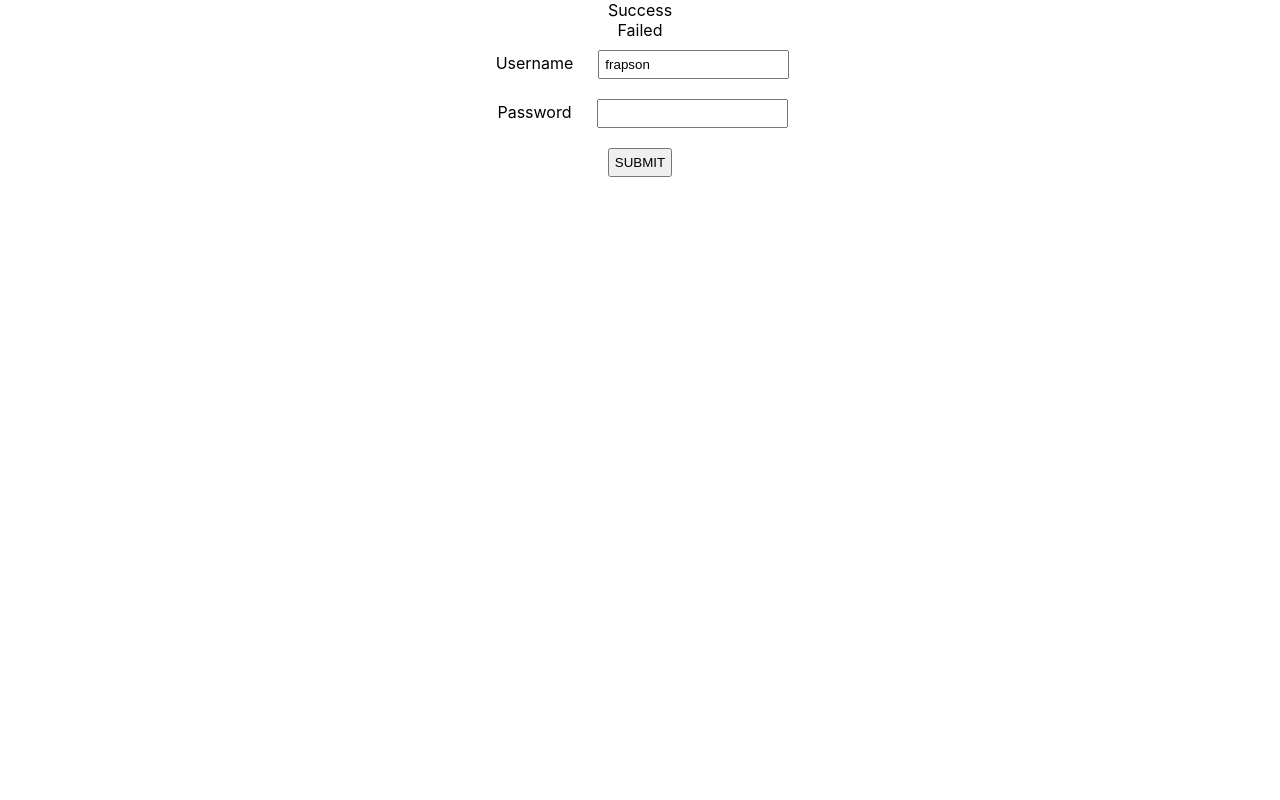
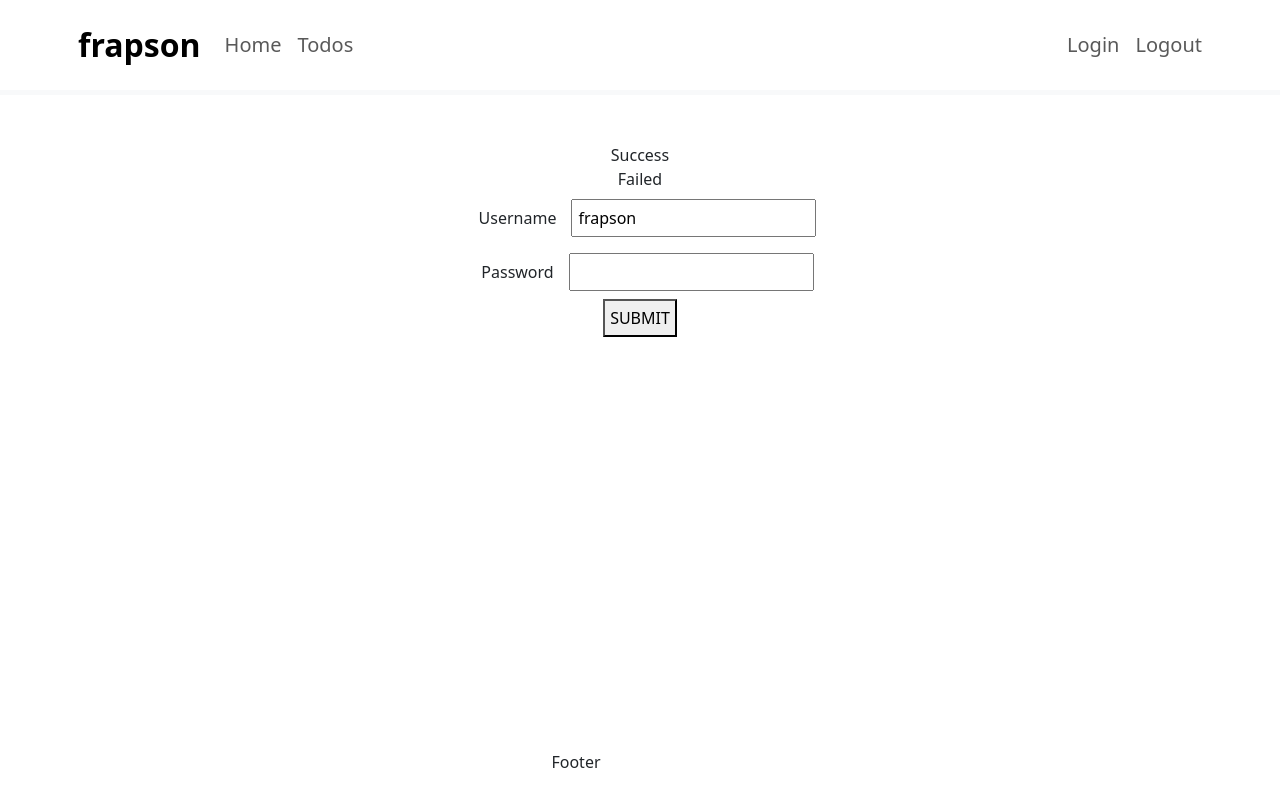
Before and after one commit to frapson/todo-app-react, a React (Create React App) app: page / in a window 1280 px wide. Built offline with nearby package versions, Linux system fonts and the light colour scheme.

Commit message:
Add bootstrap and better UI

```diff
--- a/package.json
+++ b/package.json
@@ -6,6 +6,7 @@
     "@testing-library/jest-dom": "^5.17.0",
     "@testing-library/react": "^13.4.0",
     "@testing-library/user-event": "^13.5.0",
+    "bootstrap": "^5.3.2",
     "react": "^18.2.0",
     "react-dom": "^18.2.0",
     "react-router-dom": "^6.22.0",
--- a/src/components/todo/TodoApp.css
+++ b/src/components/todo/TodoApp.css
@@ -2,3 +2,12 @@ label, input, button {
     margin: 10px;
     padding: 5px;
 }
+
+
+footer {
+
+    bottom: 0;
+    position: absolute;
+    width: 90%;
+    height: 50px;
+}
--- a/src/components/todo/TodoApp.jsx
+++ b/src/components/todo/TodoApp.jsx
@@ -1,23 +1,28 @@
 import { useState } from 'react'
-import {BrowserRouter, Route, Routes, useNavigate, useParams, Link} from 'react-router-dom'
+import { BrowserRouter, Route, Routes, useNavigate, useParams, Link } from 'react-router-dom'
 
 import './TodoApp.css'
 
 export default function TodoApp() {
     return (
         <div className="TodoApp">
+
             <BrowserRouter>
+                <HeaderComponent />
+
                 <Routes>
-                    <Route path='/' element={ <LoginComponent /> }></Route>
-                    <Route path='/login' element={ <LoginComponent /> }></Route>
-                    <Route path='/welcome/:username' element={ <WelcomeComponent /> }></Route>
-                    <Route path='/todos' element={ <ListTodosComponent /> }></Route>
+                    <Route path='/' element={<LoginComponent />}></Route>
+                    <Route path='/login' element={<LoginComponent />}></Route>
+                    <Route path='/welcome/:username' element={<WelcomeComponent />}></Route>
+                    <Route path='/todos' element={<ListTodosComponent />}></Route>
+                    <Route path='/logout' element={<LogoutComponent />}></Route>
 
-                    <Route path='*' element={ <ErrorComponent /> }></Route>
+                    <Route path='*' element={<ErrorComponent />}></Route>
 
                 </Routes>
+                <FooterComponent />
+
             </BrowserRouter>
-
         </div>
     )
 }
@@ -45,11 +50,11 @@ function LoginComponent() {
 
 
     function handleSubmit() {
-        if(username==='frapson' && password==='abc'){
+        if (username === 'frapson' && password === 'abc') {
             setSuccessMessage(true)
             setErrorMessage(false)
             navigate(`/welcome/${username}`)
-        }else{
+        } else {
             setSuccessMessage(false)
             setErrorMessage(true)
         }
@@ -83,7 +88,7 @@ function LoginComponent() {
 
 function WelcomeComponent() {
 
-    const {username } = useParams()
+    const { username } = useParams()
     console.log(username)
     return (
         <div className="WelcomeComponent">
@@ -109,20 +114,20 @@ function ErrorComponent() {
 function ListTodosComponent() {
 
     const today = new Date();
-    const targetDate = new Date(today.getFullYear()+12, today.getMonth(), today.getDay())
+    const targetDate = new Date(today.getFullYear() + 12, today.getMonth(), today.getDay())
 
     const todos = [
-            {id: 1, description: 'Learn AWS', done: false, targetDate:targetDate},
-            {id: 2, description: 'Learn Web Dev', done: false, targetDate:targetDate},
-            {id: 3, description: 'Learn DevOps', done: false, targetDate:targetDate},
-            {id: 4, description: 'Learn Go', done: false, targetDate:targetDate}
+        { id: 1, description: 'Learn AWS', done: false, targetDate: targetDate },
+        { id: 2, description: 'Learn Web Dev', done: false, targetDate: targetDate },
+        { id: 3, description: 'Learn DevOps', done: false, targetDate: targetDate },
+        { id: 4, description: 'Learn Go', done: false, targetDate: targetDate }
     ]
 
     return (
-        <div className="ListTodosComponent">
+        <div className="container">
             <h1>Your stuff...</h1>
             <div>
-                <table>
+                <table className="table">
                     <thead>
                         <tr>
                             <td>Id</td>
@@ -136,7 +141,7 @@ function ListTodosComponent() {
                         {
                             todos.map(
                                 todo => (
-                                <tr key = {todo.id}>
+                                    <tr key={todo.id}>
                                         <td>{todo.id}</td>
                                         <td>{todo.description}</td>
                                         <td>{todo.done.toString()}</td>
@@ -145,11 +150,6 @@ function ListTodosComponent() {
                                 )
                             )
                         }
-
-
-
-
-
 
                     </tbody>
 
@@ -160,3 +160,49 @@ function ListTodosComponent() {
         </div>
     )
 }
+
+
+
+function HeaderComponent() {
+    return (
+        <header className="border-bottom border-light border-5 mb-5 p-2">
+        <div className="container">
+            <div className="row">
+                <nav className="navbar navbar-expand-lg">
+                    <a className="navbar-brand ms-2 fs-2 fw-bold text-black" href="">frapson</a>
+                    <div className="collapse navbar-collapse">
+                        <ul className="navbar-nav">
+                            <li className="nav-item fs-5"><Link className="nav-link" to="/welcome/in28minutes">Home</Link></li>
+                            <li className="nav-item fs-5"><Link className="nav-link" to="/todos">Todos</Link></li>
+                        </ul>
+                    </div>
+                    <ul className="navbar-nav">
+                        <li className="nav-item fs-5"><Link className="nav-link" to="/login">Login</Link></li>
+                        <li className="nav-item fs-5"><Link className="nav-link" to="/logout">Logout</Link></li>
+                    </ul>
+                </nav>
+            </div>
+        </div>
+    </header>
+
+    )
+}
+
+function FooterComponent() {
+    return (
+        <footer className="footer">
+            <div className="container">
+                Footer
+            </div>
+        </footer>
+    )
+}
+
+
+function LogoutComponent() {
+    return (
+        <div className="LogoutComponent">
+            Please come back!!
+        </div>
+    )
+}
--- a/src/index.js
+++ b/src/index.js
@@ -3,6 +3,7 @@ import ReactDOM from 'react-dom/client';
 import './index.css';
 import App from './App';
 import reportWebVitals from './reportWebVitals';
+import 'bootstrap/dist/css/bootstrap.min.css';
 
 const root = ReactDOM.createRoot(document.getElementById('root'));
 root.render(
```
Also changed, not shown: 1 other file (tests, documents, lock files or other folders). Lines whose indentation alone changed are shown as unchanged.
